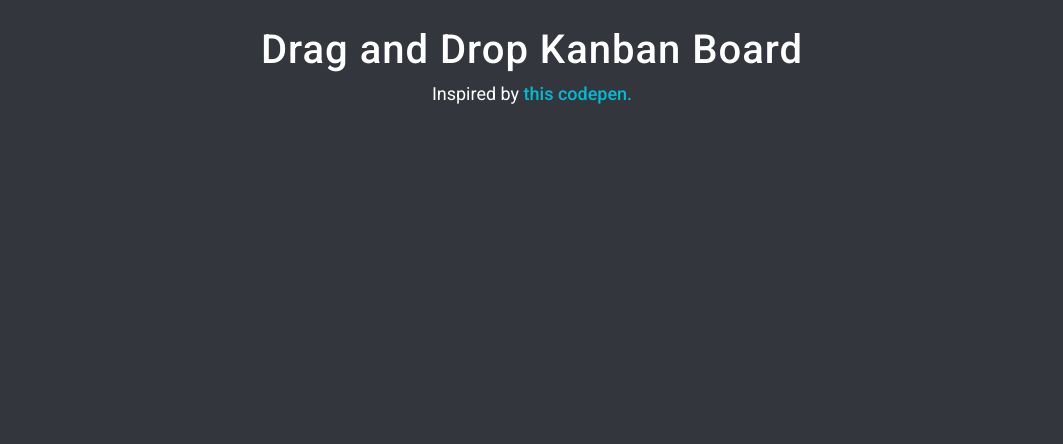
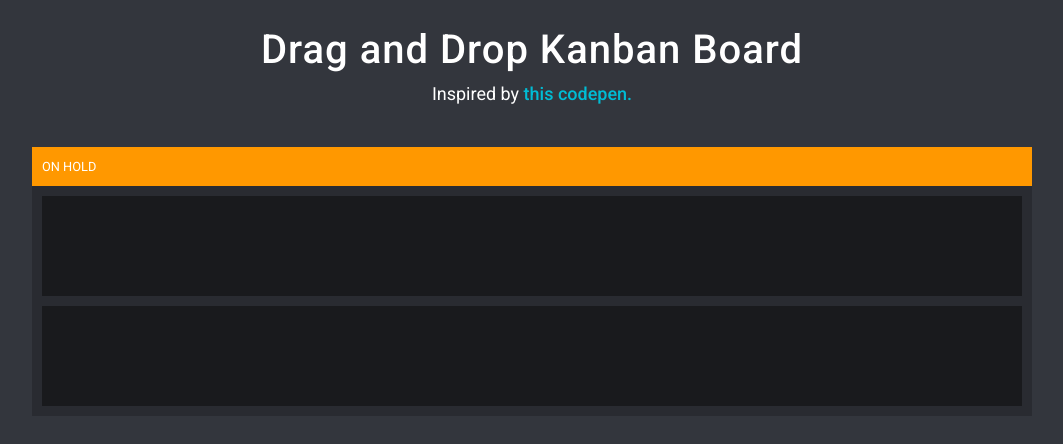
Before and after one commit to lrknaff/drag-and-drop-lesson, a plain HTML site: page index.html in a window 1280 px wide. Shown: the whole page, without its empty margins (108-1171 px from the left). Drawn offline with nearby package versions, Linux system fonts and the light colour scheme.

Commit message:
style for individual board

```diff
--- a/index.html
+++ b/index.html
@@ -18,7 +18,15 @@
       <div class="kanban-container">
         <ul class="kanban-list">
           <li class="kanban-column" draggable="true">
+          <span class="kanban-column-header">
+            <h2>On hold</h2>
+          </span>
+          <div class="kanban-options" id="options1"></div>
 
+          <ul class="drag-inner-list" id="1">
+            <li class="drag-item"></li>
+            <li class="drag-item"></li>
+          </ul>
           </li>
         </ul>
       </div>
--- a/styles.css
+++ b/styles.css
@@ -16,6 +16,13 @@ h1 {
   font-size: 40px;
   font-weight: 500;
   letter-spacing: 1px;
+}
+
+h2 {
+	font-size: 0.8rem;
+	margin: 0;
+	text-transform: uppercase;
+	font-weight: 400;
 }
 
 h4 {
@@ -41,3 +48,51 @@ header {
 	margin: 20px auto;
 	max-width: 1000px;
 }
+
+ul {
+	list-style-type: none;
+	padding: 0;
+}
+
+.kanban-list {
+	display: flex;
+	align-items: flex-start;
+}
+
+.kanban-column {
+	flex: 1;
+	margin: 0 auto;
+	position: relative;
+	background: rgba(0, 0, 0, 0.2);
+	overflow: hidden;
+}
+
+.kanban-column-header {
+	background: #FF9800;
+	display: flex;
+	align-items: center;
+	justify-content: space-between;
+	padding: 10px;
+}
+
+.drag-inner-list {
+	min-height: 50px;
+}
+
+.drag-item {
+	margin: 10px;
+	height: 100px;
+	background: rgba(0, 0, 0, 0.4);
+}
+
+/* mobile */
+
+@media (max-width: 690px) {
+	.kanban-list {
+		display: block;
+	}
+
+	.kanban-column {
+		margin-bottom: 30px;
+	}
+}
```
